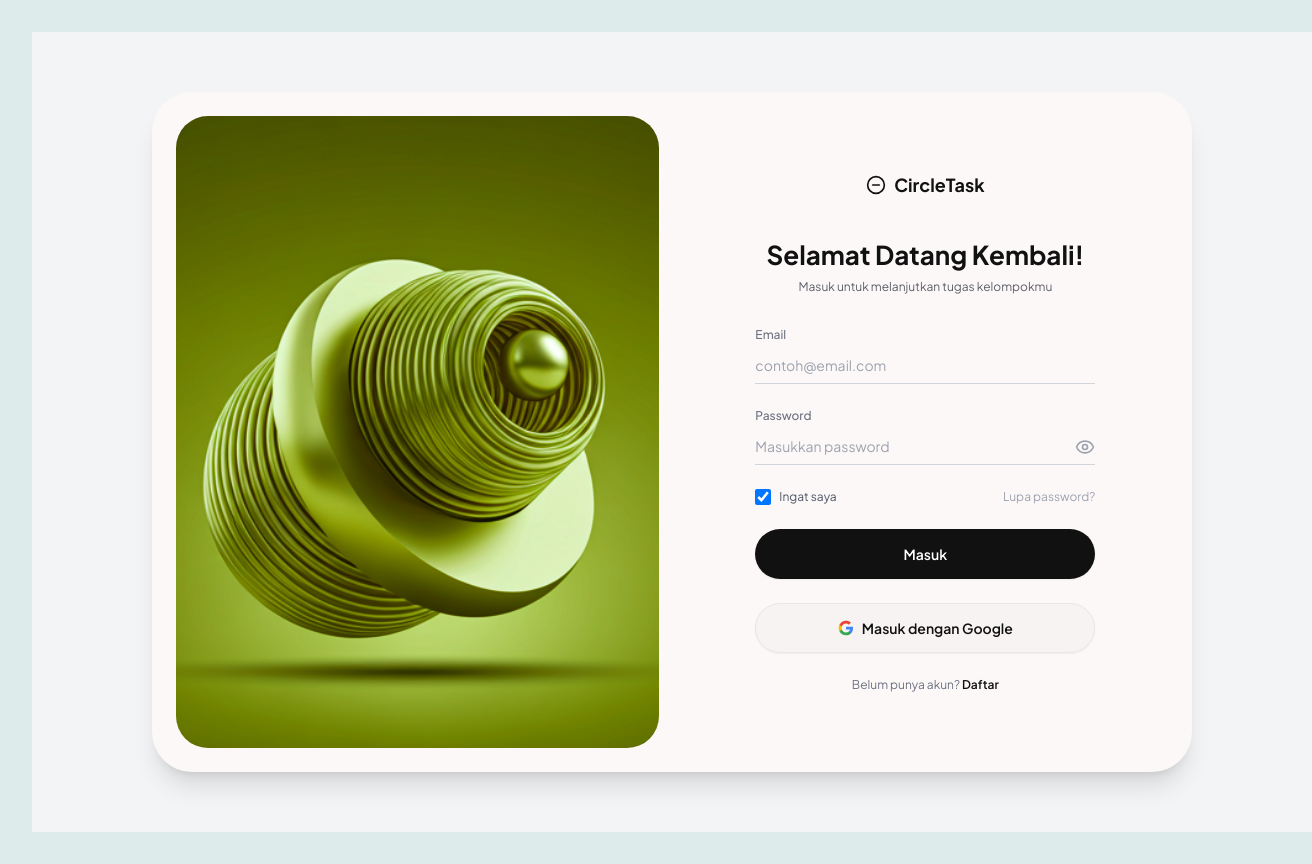
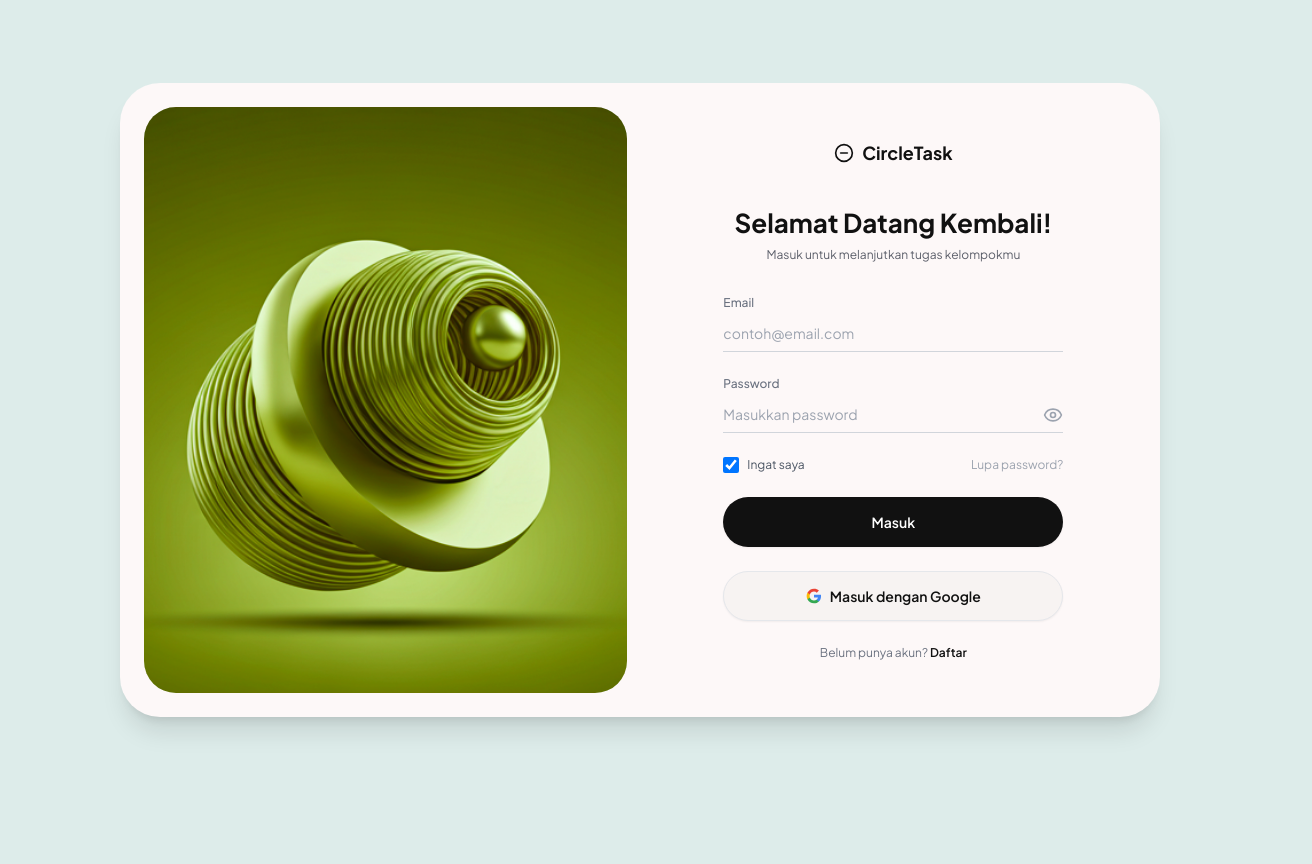
Before and after one commit to Rezkydesyafa/circletask, a Next.js app: page /login in a window 1280 px wide. Shown: the whole page, 1312 px wide, since content can reach past the window. After the commit the page ends 800 px from the top, so only its background shows below. Built offline with nearby package versions, Linux system fonts and the light colour scheme.

Commit message:
fix(auth): adjust login and register layout to support root layout page-padding and prevent double scrolling

```diff
--- a/app/(auth)/login/page.tsx
+++ b/app/(auth)/login/page.tsx
@@ -11,11 +11,11 @@ type LoginPageProps = {
 export default function LoginPage({ searchParams }: LoginPageProps) {
   return (
     <main
-      className="flex h-screen w-screen items-center justify-center bg-gray-100 p-4 md:p-6 lg:p-8 text-[#111111] overflow-hidden"
+      className="flex min-h-[calc(100vh-64px)] w-full items-center justify-center text-[#111111]"
       style={{ fontFamily: "'Plus Jakarta Sans', sans-serif" }}
     >
-      <section className="flex w-full max-w-[1040px] h-[90vh] max-h-[680px] min-h-[560px] flex-col gap-6 rounded-[40px] bg-[#fdf8f8] p-4 shadow-xl md:flex-row md:p-6 overflow-hidden">
-        <div className="relative hidden w-1/2 overflow-hidden rounded-[32px] bg-[#eaf4eb] md:block h-full">
+      <section className="flex w-full max-w-[1040px] flex-col gap-6 rounded-[40px] bg-[#fdf8f8] p-4 shadow-xl md:flex-row md:p-6">
+        <div className="relative hidden w-1/2 overflow-hidden rounded-[32px] bg-[#eaf4eb] md:block">
           <Image
             alt="3D abstract shapes"
             className="h-full w-full object-cover"
@@ -27,7 +27,7 @@ export default function LoginPage({ searchParams }: LoginPageProps) {
           />
         </div>
 
-        <div className="flex w-full flex-col justify-center px-4 py-8 md:w-1/2 md:px-8 lg:px-12 h-full overflow-y-auto">
+        <div className="flex w-full flex-col justify-center px-4 py-8 md:w-1/2 md:px-8 lg:px-12">
           <div className="mx-auto w-full max-w-[340px]">
             <div className="mb-10 flex items-center justify-center gap-2 text-[#111111]">
               <svg
--- a/app/(auth)/register/page.tsx
+++ b/app/(auth)/register/page.tsx
@@ -5,11 +5,11 @@ import { RegisterForm } from "@/features/auth/components/register-form";
 export default function RegisterPage() {
   return (
     <main
-      className="flex h-screen w-screen items-center justify-center bg-gray-100 p-4 md:p-6 lg:p-8 text-[#111111] overflow-hidden"
+      className="flex min-h-[calc(100vh-64px)] w-full items-center justify-center text-[#111111]"
       style={{ fontFamily: "'Plus Jakarta Sans', sans-serif" }}
     >
-      <section className="flex w-full max-w-[1040px] h-[90vh] max-h-[680px] min-h-[560px] flex-col gap-6 rounded-[40px] bg-[#fdf8f8] p-4 shadow-xl md:flex-row md:p-6 overflow-hidden">
-        <div className="relative hidden w-1/2 overflow-hidden rounded-[32px] bg-[#eaf4eb] md:block h-full">
+      <section className="flex w-full max-w-[1040px] flex-col gap-6 rounded-[40px] bg-[#fdf8f8] p-4 shadow-xl md:flex-row md:p-6">
+        <div className="relative hidden w-1/2 overflow-hidden rounded-[32px] bg-[#eaf4eb] md:block">
           <Image
             alt="Illustration of uploading task evidence"
             className="h-full w-full object-cover"
@@ -21,7 +21,7 @@ export default function RegisterPage() {
           />
         </div>
 
-        <div className="flex w-full flex-col justify-center px-4 py-6 md:w-1/2 md:px-8 lg:px-12 h-full overflow-y-auto">
+        <div className="flex w-full flex-col justify-center px-4 py-6 md:w-1/2 md:px-8 lg:px-12">
           <div className="mx-auto w-full max-w-[340px]">
             <div className="mb-4 flex items-center justify-center gap-2 text-[#111111]">
               <svg
```
